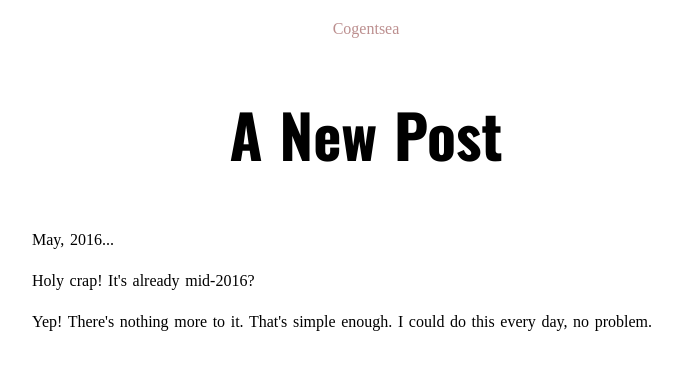
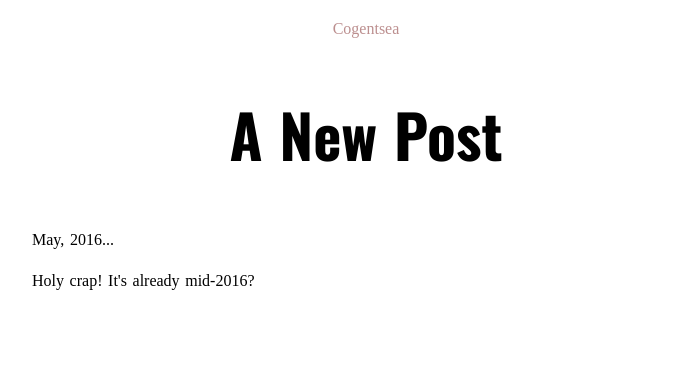
Before and after one commit to jacksoncusick/cogentsea, a Jekyll site: the page built from _posts/2016-05-3-new-post.html, in a window 1280 px wide. Shown: the top 370 px of the page, without its empty margins (274-952 px from the left). Built offline with Jekyll 4.4.1, drawn with Linux system fonts in a browser that asks for light colours; some web fonts are replaced.

Commit message:
Update 2016-05-3-new-post.html

```diff
--- a/_posts/2016-05-3-new-post.html
+++ b/_posts/2016-05-3-new-post.html
@@ -7,4 +7,3 @@ excerpt: Is this all it takes?
 <h1>A New Post</h1>
 <p>May, 2016...</p>
 <p>Holy crap! It's already mid-2016?</p>
-<p>Yep! There's nothing more to it. That's simple enough. I could do this every day, no problem.</p>
```
